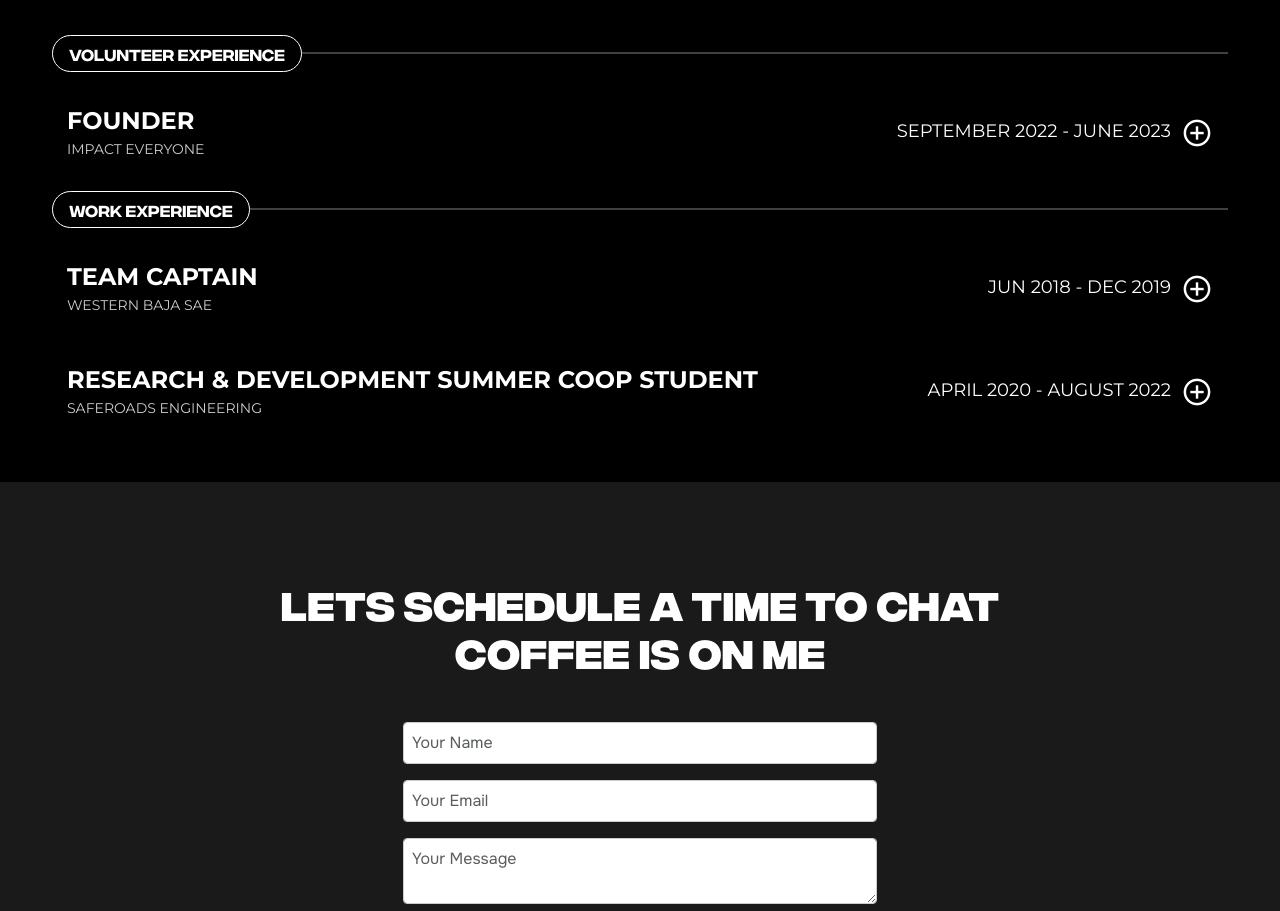
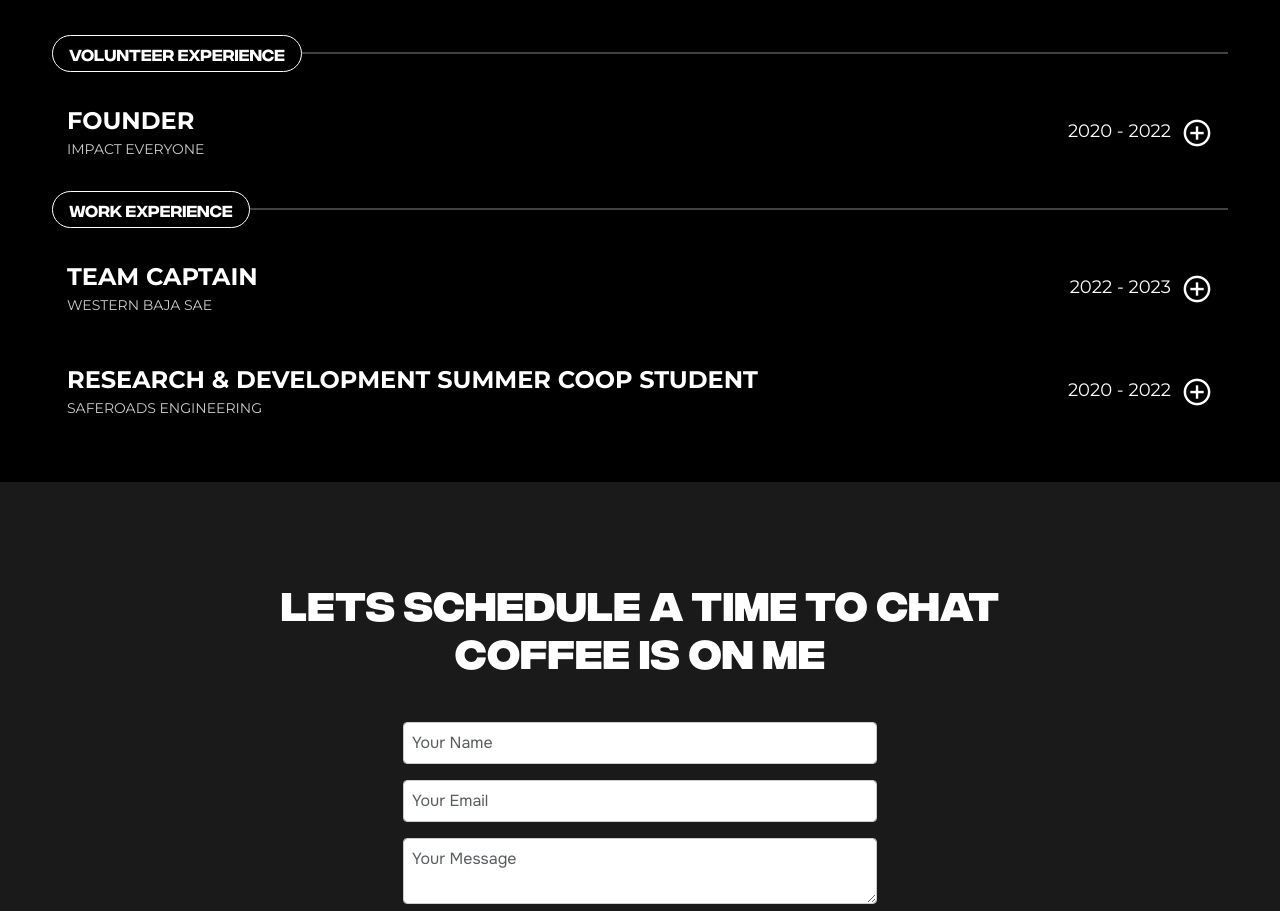
Before and after one commit to JustinChuangGit/PortfolioWebsite, a React (Create React App) app: page / in a window 1280 px wide. Shown: the part 1581-2492 px from the top of the page. Built offline with nearby package versions, Linux system fonts and the light colour scheme; no server answers; the database is empty.

Commit message:
Experences added. Copied from Linkedin

```diff
--- a/src/screens/home/components/experiencesSection/ExperiencesSection.js
+++ b/src/screens/home/components/experiencesSection/ExperiencesSection.js
@@ -50,8 +50,9 @@ const ExperiencesSection = () => {
       <ExpandableSection
         title="Founder"
         location="Impact Everyone"
-        years="September 2022 - June 2023"
+        years="2020 - 2022"
       >
+        <p>We sell reusable water bottles and partner with companies like The Keg, Home Hardware, One Tree Planted and more, to donate money and supplies to charitable initiatives that need it most. Let’s make an impact together!</p>
         <ul>
             <li>Donated over $20k to animal sanctuaries, homeless shelters, charities, people in need and more</li>
             <li>Led a team of nine people to achieve break-even in the first eight months</li>
@@ -67,8 +68,9 @@ const ExperiencesSection = () => {
       <ExpandableSection
         title="Team Captain"
         location="Western Baja SAE"
-        years="Jun 2018 - Dec 2019"
+        years="2022 - 2023"
       >
+        <p>Western Baja SAE is an engineering team that designs and manufactures an off-road vehicle. We compete with teams all across the world and provide students with an experiential learning experience that cannot be achieved in a classroom.</p>
         <ul>
             <li>Leading the development and manufacturing of Western Baja SAE’s first fully custom gearbox, first electronic continuously variable transmission, and first four-wheel drive car</li>
             <li>Developed corporate sponsor relationships with major companies like Red Bull, Gene Haas, and Magna, increasing revenues by 114% (to $83k) in eight months</li>
@@ -82,8 +84,10 @@ const ExperiencesSection = () => {
       <ExpandableSection
         title="Research & Development Summer Coop Student"
         location="SafeRoads Engineering"
-        years="April 2020 - August 2022"
+        years="2020 - 2022"
       >
+
+        <p>Working to make roads safer by crash testing roadside safety products and developing new safety products. </p>
         <ul>
             <li>Collaborated with industry experts to develop creative roadside safety products that save lives worldwide</li>
             <li>Conducted 45+ full scale crash tests to collect data and test the effectiveness of various roadside safety products</li>
```
